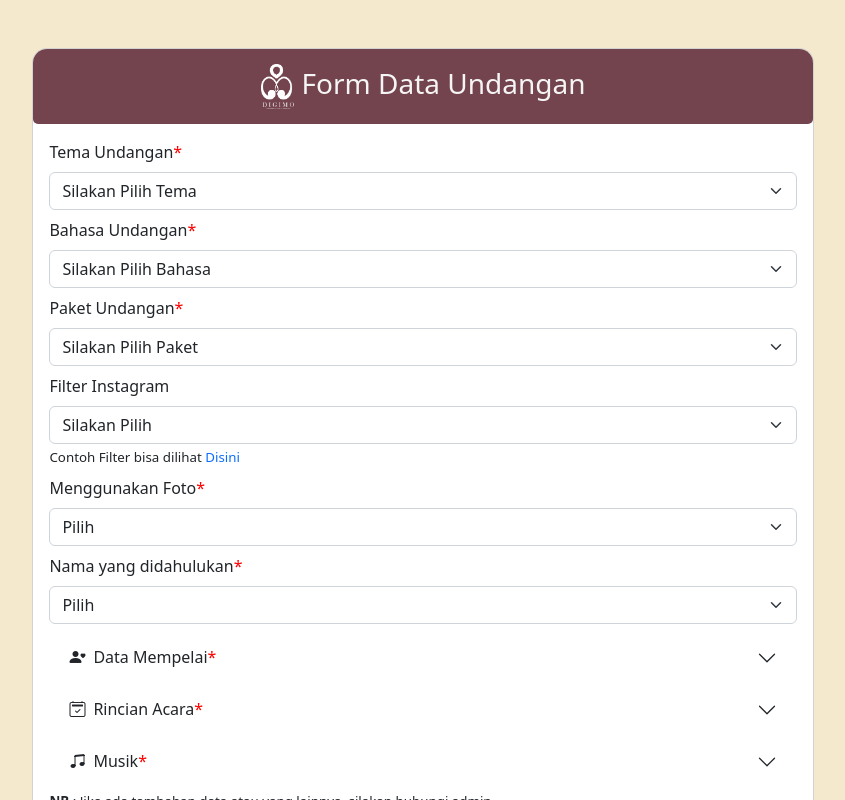
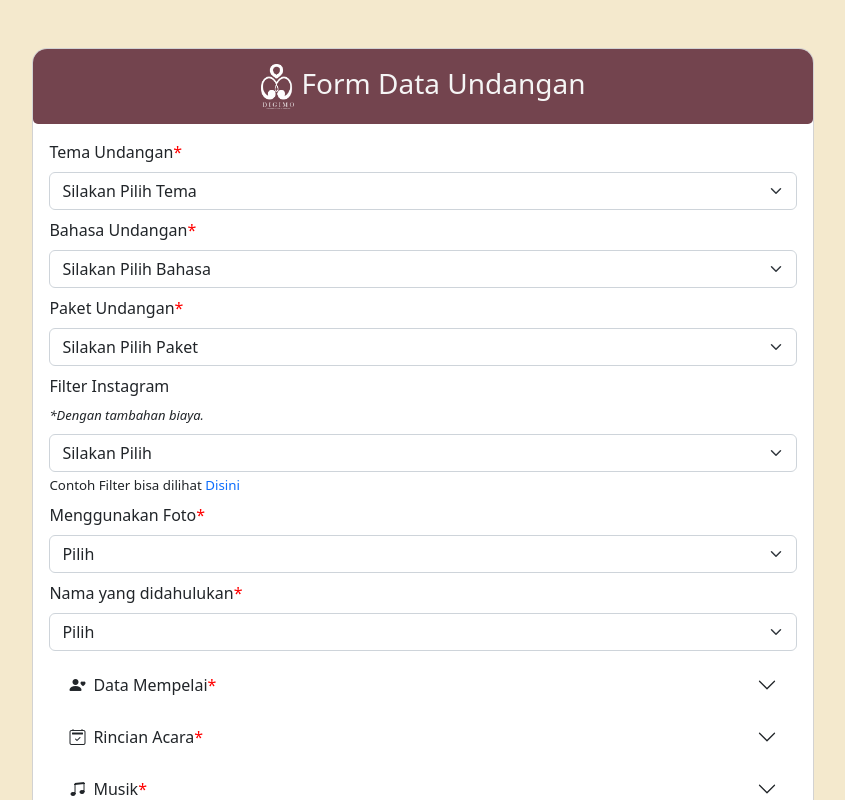
Before and after one commit to ulummu/formUndangan, a React (Create React App) app: page / in a window 1280 px wide. Shown: the top 800 px of the page, without its empty margins (217-1062 px from the left). Built offline with nearby package versions, Linux system fonts and the light colour scheme.

Commit message:
tambah keterangan filtter

```diff
--- a/src/Components/CardForm.css
+++ b/src/Components/CardForm.css
@@ -51,6 +51,16 @@ height:45px;
     color:red
     }
 
+.labelFormFilter{
+    display: flex;
+    font-size: small;
+    font-style: italic;
+}
+
+.labelFormFilter::before{
+    content:"*" ;
+    }
+
 .linkFoto{
     margin: 4px 0;
 }
--- a/src/Components/CardForm.js
+++ b/src/Components/CardForm.js
@@ -439,6 +439,9 @@ export default function CardForm(props) {
 
                 <Form.Group>
                   <Form.Label>Filter Instagram</Form.Label>
+                  <Form.Label className="labelFormFilter">
+                    Dengan tambahan biaya.
+                  </Form.Label>
                   <Form.Select
                     name="pakaiFilter"
                     value={values.pakaiFilter}
```
